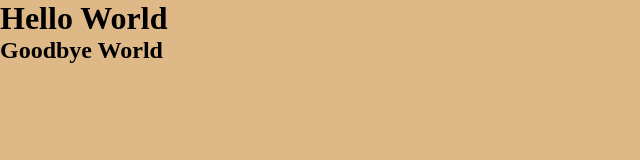
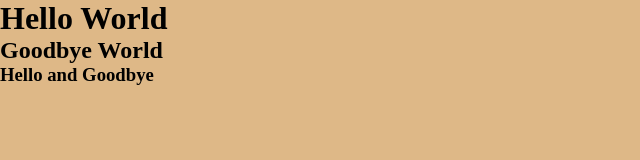
Before and after one commit to Natalia-pilia/mock-portfolio, a plain HTML site: page index.html in a window 1280 px wide. Shown: the whole page, without its empty margins (0-640 px from the left). Drawn offline with Linux system fonts and the light colour scheme.

Commit message:
ახალი h3

```diff
--- a/index.html
+++ b/index.html
@@ -9,5 +9,6 @@
 <body>
     <h1>Hello World</h1>
     <h2>Goodbye World</h2>
+    <h3>Hello and Goodbye</h3>
 </body>
 </html>
```
